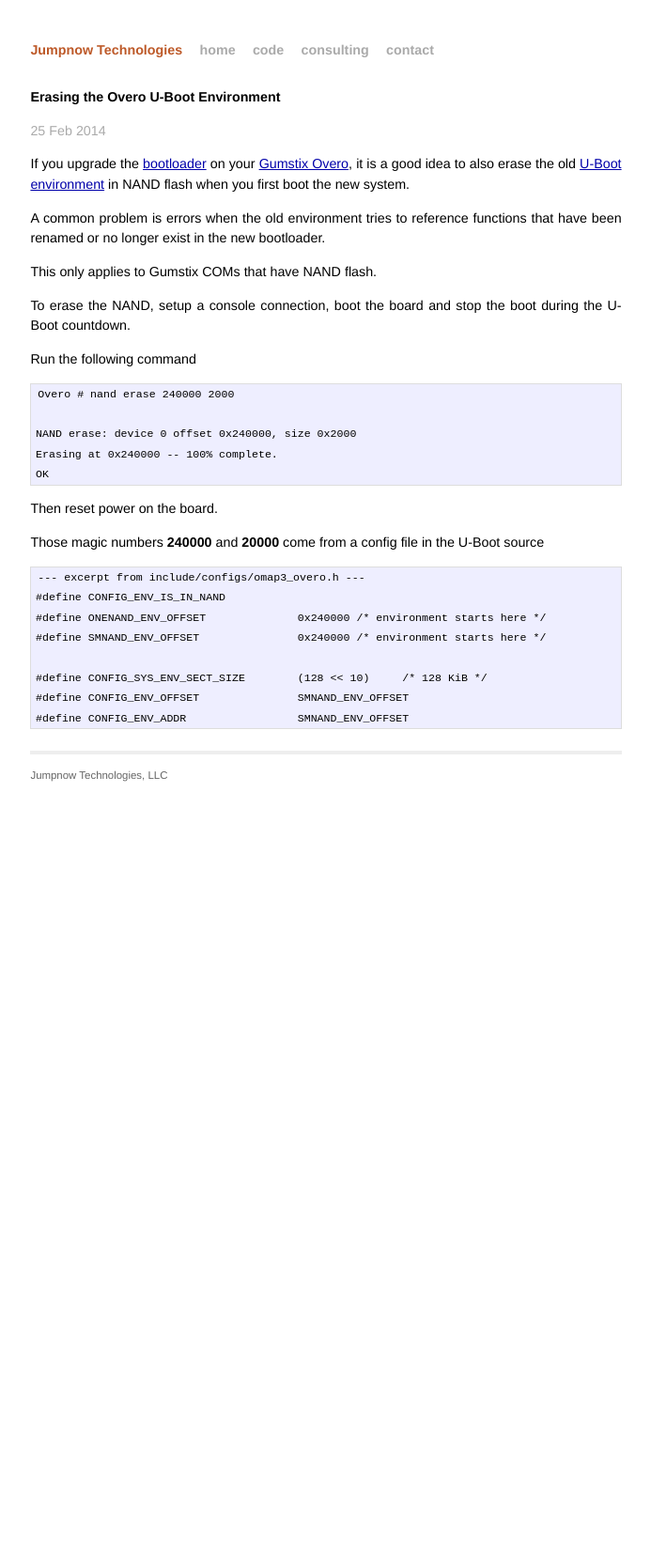
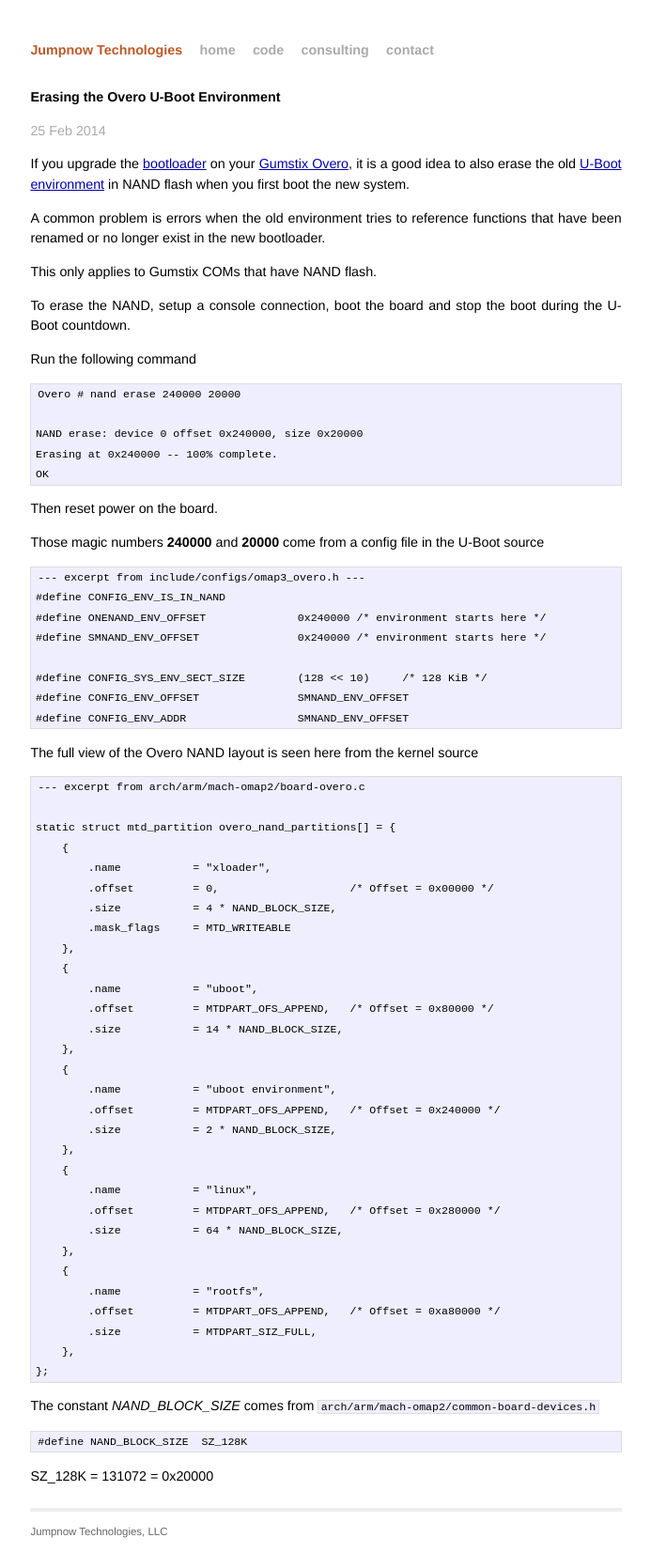
Before and after one commit to jumpnow/jumpnowtek-site, a Jekyll site: the page built from _posts/2014-02-25-Overo-U-Boot-Erase-NAND-Environment.md, in a window 1280 px wide. Shown: the whole page at 94% size, without its empty margins (293-986 px from the left). Built offline with Jekyll 4.4.1, drawn with Linux system fonts in a browser that asks for light colours; Markdown is read by kramdown in place of the engine named in the settings; before the commit the page ends 943 px from its top, so only the background shows below that.

Commit message:
Fix typo in u-boot nand erase post, add full nand layout

```diff
--- a/_posts/2014-02-25-Overo-U-Boot-Erase-NAND-Environment.md
+++ b/_posts/2014-02-25-Overo-U-Boot-Erase-NAND-Environment.md
@@ -21,13 +21,14 @@ during the U-Boot countdown.
 
 Run the following command
 
-    Overo # nand erase 240000 2000
+    Overo # nand erase 240000 20000
 
-    NAND erase: device 0 offset 0x240000, size 0x2000
+    NAND erase: device 0 offset 0x240000, size 0x20000
     Erasing at 0x240000 -- 100% complete.
     OK
 
 Then reset power on the board.
+
 
 Those magic numbers **240000** and **20000** come from a config file in the
 U-Boot source
@@ -42,6 +43,47 @@ U-Boot source
     #define CONFIG_ENV_ADDR                 SMNAND_ENV_OFFSET
 
 
+
+The full view of the Overo NAND layout is seen here from the kernel source
+
+    --- excerpt from arch/arm/mach-omap2/board-overo.c
+
+    static struct mtd_partition overo_nand_partitions[] = {
+        {
+            .name           = "xloader",
+            .offset         = 0,                    /* Offset = 0x00000 */
+            .size           = 4 * NAND_BLOCK_SIZE,
+            .mask_flags     = MTD_WRITEABLE
+        },
+        {
+            .name           = "uboot",
+            .offset         = MTDPART_OFS_APPEND,   /* Offset = 0x80000 */
+            .size           = 14 * NAND_BLOCK_SIZE,
+        },
+        {
+            .name           = "uboot environment",
+            .offset         = MTDPART_OFS_APPEND,   /* Offset = 0x240000 */
+            .size           = 2 * NAND_BLOCK_SIZE,
+        },
+        {
+            .name           = "linux",
+            .offset         = MTDPART_OFS_APPEND,   /* Offset = 0x280000 */
+            .size           = 64 * NAND_BLOCK_SIZE,
+        },
+        {
+            .name           = "rootfs",
+            .offset         = MTDPART_OFS_APPEND,   /* Offset = 0xa80000 */
+            .size           = MTDPART_SIZ_FULL,
+        },
+    };
+
+The constant *NAND_BLOCK_SIZE* comes from `arch/arm/mach-omap2/common-board-devices.h`
+
+    #define NAND_BLOCK_SIZE  SZ_128K
+
+SZ_128K = 131072 = 0x20000
+
+
 [overo]: https://store.gumstix.com/index.php/category/33/
 [uboot]: http://en.wikipedia.org/wiki/Das_U-Boot
 [uboot-env]: http://www.denx.de/wiki/view/DULG/UBootEnvVariables
```
